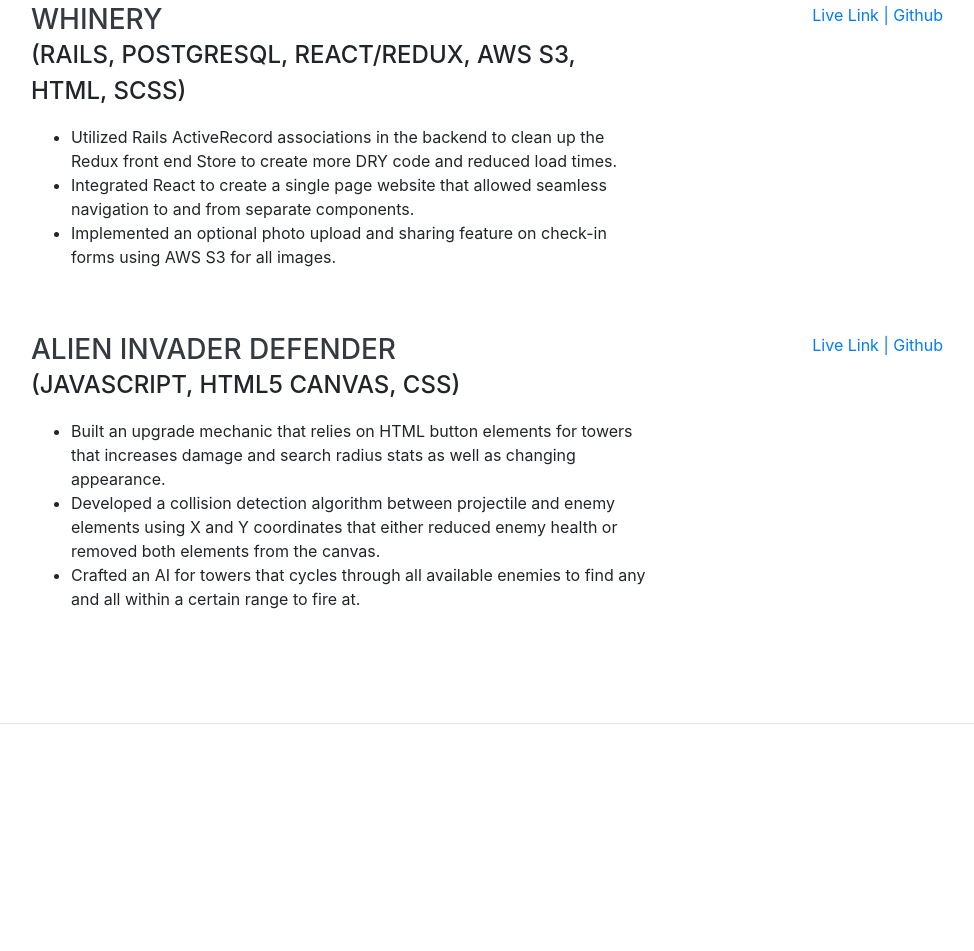
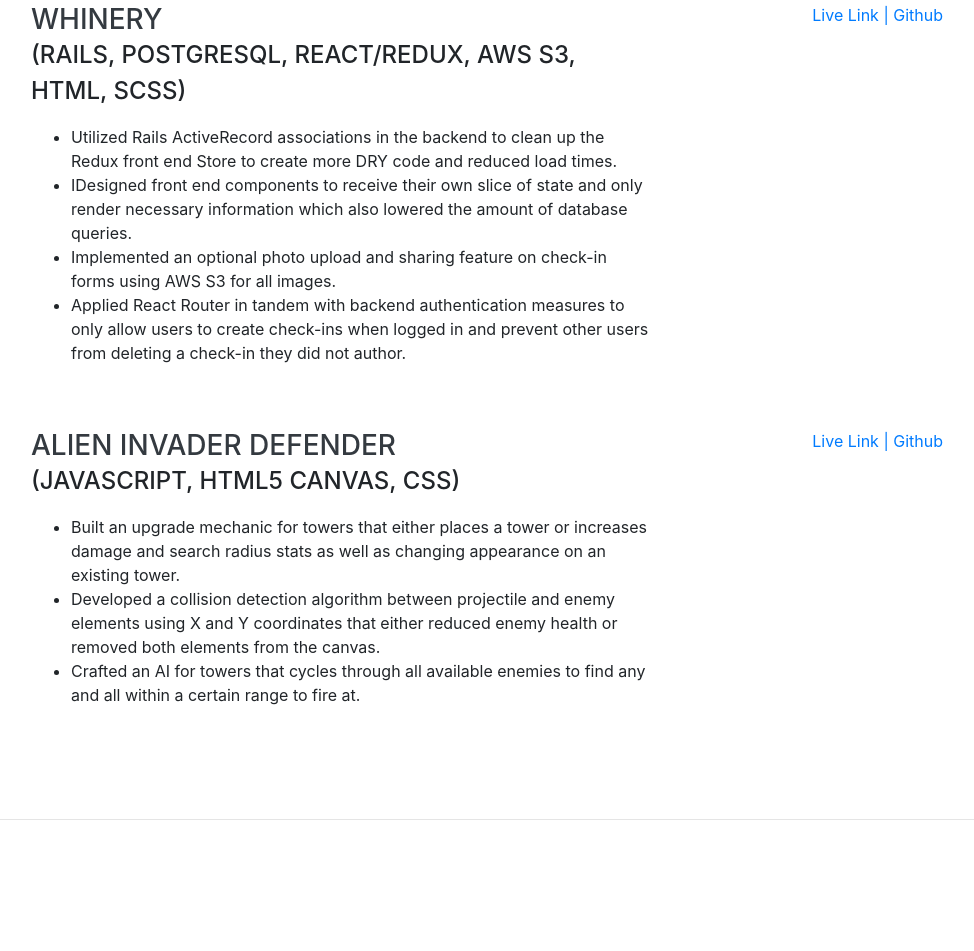
Before and after one commit to Michaelwhitney93/Michael-Whitney-personal-site, a website with bundled scripts: page index.html in a window 1280 px wide. Shown: the part 932-1883 px from the top of the page, without its empty margins (289-1263 px from the left). Built offline with nearby package versions, Linux system fonts and the light colour scheme; a web font is replaced by a local one.

Commit message:
Change Resume

```diff
--- a/index.html
+++ b/index.html
@@ -102,9 +102,13 @@
             <h3 class="mb-0">Whinery</h3>
             <div class="subheading mb-3">(Rails, Postgresql, React/Redux, AWS S3, HTML, SCSS)</div>
             <p><ul>
-              <li>Utilized Rails ActiveRecord associations in the backend to clean up the Redux front end Store to create more DRY code and reduced load times.</li>
-              <li>Integrated React to create a single page website that allowed seamless navigation to and from separate components.</li>
+              <li>Utilized Rails ActiveRecord associations in the backend to clean up the Redux front end Store to create more DRY
+              code and reduced load times.</li>
+              <li>IDesigned front end components to receive their own slice of state and only render necessary information which also
+              lowered the amount of database queries.</li>
               <li>Implemented an optional photo upload and sharing feature on check-in forms using AWS S3 for all images.</li>
+              <li>Applied React Router in tandem with backend authentication measures to only allow users to create check-ins when logged
+              in and prevent other users from deleting a check-in they did not author.</li>
             </ul></p>
           </div>
           <div class="resume-date text-md-right">
@@ -117,7 +121,8 @@
             <h3 class="mb-0">Alien Invader Defender</h3>
             <div class="subheading mb-3">(Javascript, HTML5 Canvas, CSS)</div>
             <p><ul>
-              <li>Built an upgrade mechanic that relies on HTML button elements for towers that increases damage and search radius stats as well as changing appearance.</li>
+              <li>Built an upgrade mechanic for towers that either places a tower or increases damage and search radius stats as well as
+              changing appearance on an existing tower.</li>
               <li>Developed a collision detection algorithm between projectile and enemy elements using X and Y coordinates that either reduced enemy health or removed both elements from the canvas.</li>
               <li>Crafted an AI for towers that cycles through all available enemies to find any and all within a certain range to fire at.</li>
             </ul></p>
```
Also changed, not shown: 1 other file.
